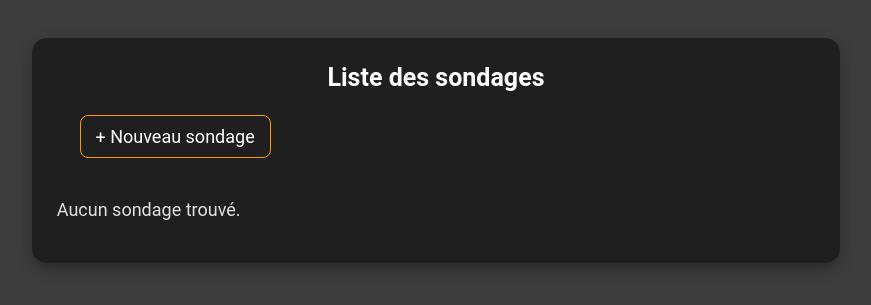
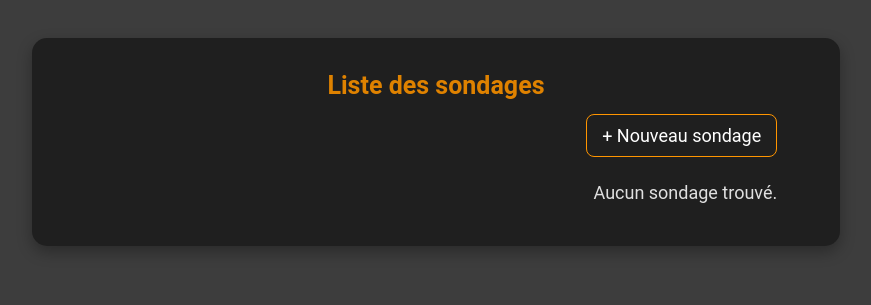
Before and after one commit to Revoky/SondagesNoSQL, a Flask app: template templates/index.html in a window 1280 px wide. Shown: the top 305 px of the page, without its empty margins (204-1075 px from the left). Run offline with Flask 3, Linux system fonts and the light colour scheme; the template is opened without the code that fills it, so the values that code supplies are empty.

Commit message:
createButton

```diff
--- a/static/index.css
+++ b/static/index.css
@@ -3,6 +3,14 @@ body {
     color: #e0e0e0;
     font-size: 18px;
     font-family: 'Roboto', sans-serif;
+}
+
+.createAndList {
+    width: 90%;
+    margin: auto;
+    display: flex;
+    flex-direction: column;
+    align-items: flex-end;
 }
 
 .container {
@@ -15,11 +23,11 @@ body {
 }
 
 h1 {
+    margin: 1%;
     text-align: center;
     font-size: 25px;
     font-weight: bold;
-    color: #ffffff;
-    margin: 0;
+    color: #df8200;
 }
 
 /*_______________ List _______________*/
@@ -27,13 +35,13 @@ h1 {
 ul {
     list-style: none;
     padding: 0;
-    width: 90%;
-    margin: auto;
+    width: 100%;
 }
 
 li {
     background-color: rgb(65, 65, 65);
-    margin: 1%;
+    margin-top: 1%;
+    margin-bottom: 1%;
     padding: 1.5%;
     border-radius: 12px;
     display: flex;
@@ -60,8 +68,10 @@ li a {
 /*_______________ Button _______________*/
 
 .create-button {
+    width: auto;
+    margin-top: 1%;
+    margin-bottom: 1%;
     display: inline-block;
-    margin: 3%;
     padding: 10px 15px;
     color: #ffffff;
     background-color: #1f1f1f;
--- a/templates/index.html
+++ b/templates/index.html
@@ -13,6 +13,7 @@
     <div class="container">
         <h1>Liste des sondages</h1>
 
+        <div class="createAndList">
             <a href="/create" class="create-button">+ Nouveau sondage</a>
 
             {% if polls %}
@@ -34,6 +35,7 @@
                 </li>
                 {% endfor %}
             </ul>
+        </div>
         {% else %}
         <p>Aucun sondage trouvé.</p>
         {% endif %}
```
Lines whose indentation alone changed are shown as unchanged.
